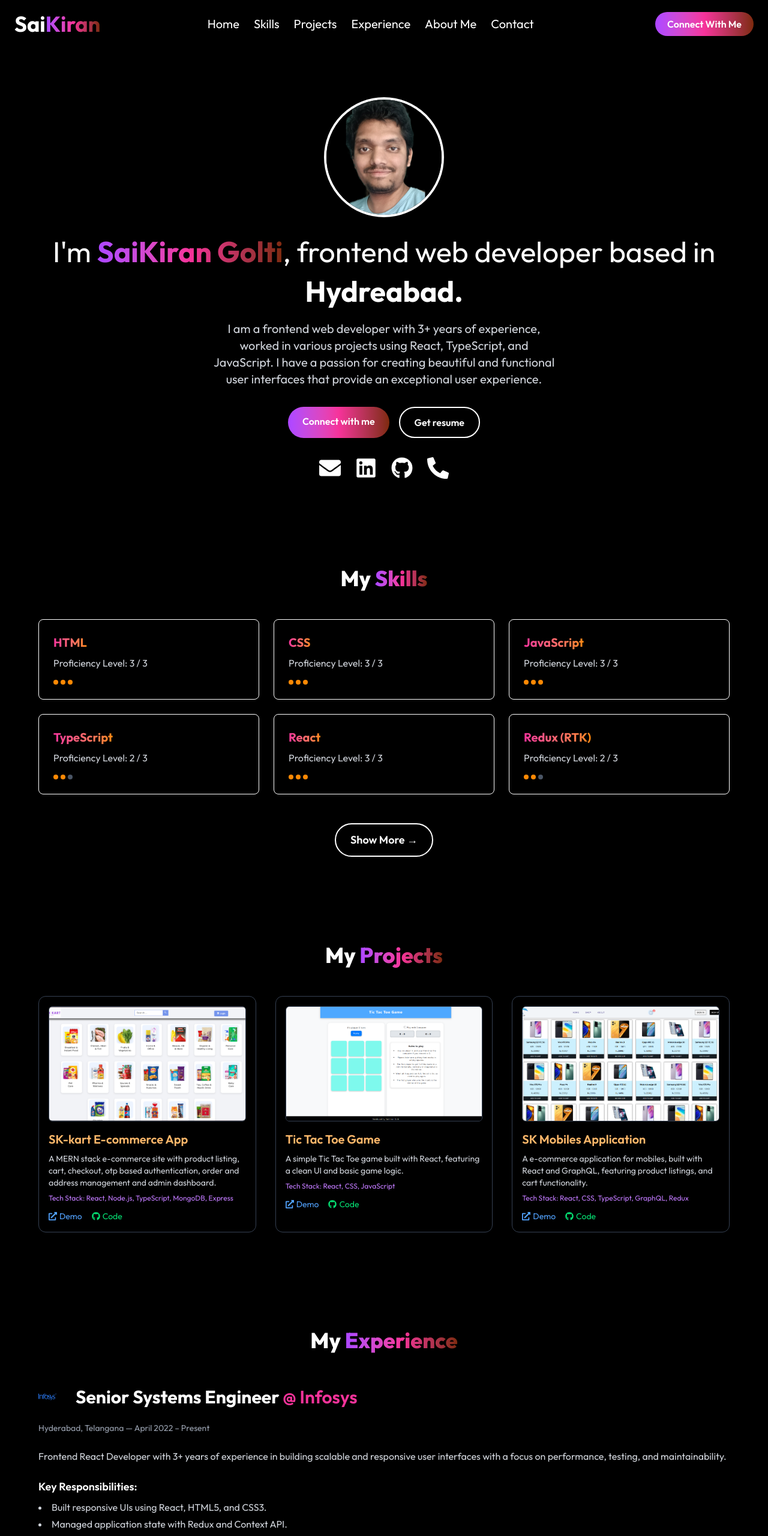
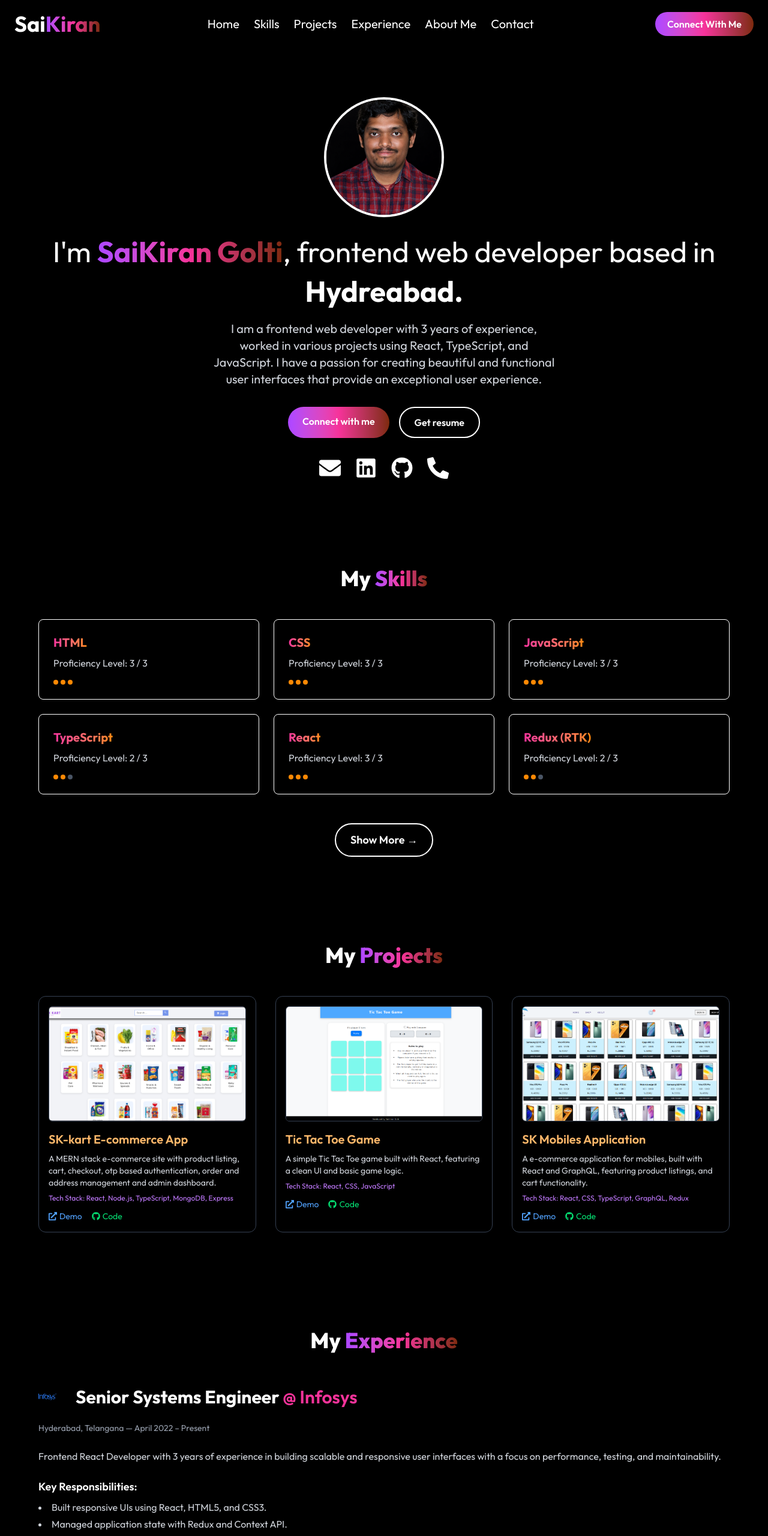
Before and after one commit to golti-saikiran/saikirangolti-portfolio, a React (Vite) app: page / in a window 1280 px wide. Shown: the top 2560 px of the page at 60% size. Built offline with nearby package versions, Linux system fonts and the light colour scheme; a web font is replaced by a local one.

Commit message:
Updated Hero image, added dynamic experience calculation

```diff
--- a/src/App.jsx
+++ b/src/App.jsx
@@ -1,4 +1,4 @@
-import React, { useEffect } from 'react'
+import React, { useEffect, useState } from 'react'
 import NavBar from './components/NavBar'
 import Hero from './components/Hero'
 import Skills from './components/Skills'
@@ -10,9 +10,24 @@ import AOS from 'aos';
 import 'aos/dist/aos.css';
 import Projects from './components/Projects'
 
+const calculateExperience = () => {
+  const startDate = new Date(2022, 3, 4);
+  const today = new Date();
+  let years = today.getFullYear() - startDate.getFullYear();
+  let months = today.getMonth() - startDate.getMonth();
 
+  if (months < 0) {
+    years -= 1;
+    months += 12;
+  }
+
+  if (years > 0 && months > 0) return `${years} years ${months} months`;
+  if (years > 0) return `${years} years`;
+  return `${months} months`;
+};
 
 const App = () => {
+  const [totalExperience] = useState(() => calculateExperience());
 
   useEffect(() => {
     AOS.init({ duration: 1000, once: true });
@@ -21,11 +36,11 @@ const App = () => {
   return (
     <>
       <NavBar />
-      <Hero />
+      <Hero experience={totalExperience} />
       <Skills />
       <Projects />
-      <Experience />
-      <AboutMe />
+      <Experience experience={totalExperience} />
+      <AboutMe experience={totalExperience} />
       <ContactMe />
       <Footer />
     </>
--- a/src/components/AboutMe.jsx
+++ b/src/components/AboutMe.jsx
@@ -1,7 +1,7 @@
 import React from 'react';
 import 'aos/dist/aos.css';
 
-const About = () => {
+const About = ({ experience }) => {
     return (
         <section className="w-full bg-black text-white py-20 px-4" id="about">
             <div className="max-w-5xl mx-auto">
@@ -23,7 +23,7 @@ const About = () => {
                         <p className="text-lg text-gray-300 leading-relaxed">
                             Hello! I'm <span className="text-white font-semibold">SaiKiran Golti</span>, a passionate and detail-oriented{' '}
                             <span className="text-pink-400 font-semibold">Frontend Developer</span> based in Hyderabad, India.
-                            I have over <span className="text-orange-400 font-semibold"> 3years of experience</span> crafting user-friendly,
+                            I have over <span className="text-orange-400 font-semibold">{experience} of experience</span> crafting user-friendly,
                             scalable, and modern web interfaces using technologies like{' '}
                             <span className="text-purple-400">React</span>,{' '}
                             <span className="text-purple-400">CSS</span>, and{' '}
@@ -51,7 +51,7 @@ const About = () => {
                         data-aos="fade-up"
                     >
                         <p><span className="font-bold text-white">Location:</span> Hyderabad, India</p>
-                        <p><span className="font-bold text-white">Experience:</span> 3+ Years</p>
+                        <p><span className="font-bold text-white">Experience:</span> {experience}</p>
                         <p><span className="font-bold text-white">Specialization:</span> Frontend Development</p>
                         <p><span className="font-bold text-white">Stack:</span> HTML, CSS, JavaScript, React, Tailwind, TypeScript, Redux, Node.js, MongoDB</p>
                         <p><span className="font-bold text-white">Currently Learning:</span> Next.js & MERN Stack</p>
--- a/src/components/ContactMe.jsx
+++ b/src/components/ContactMe.jsx
@@ -9,7 +9,9 @@ const ContactMe = () => {
         subject: "",
         message: ""
     });
-    const disableCondition = !formData.name || !formData.email || !formData.subject || !formData.message
+    const [isSubmitting, setIsSubmitting] = useState(false);
+    const [submitStatus, setSubmitStatus] = useState({ type: '', message: '' });
+    const disableCondition = !formData.name || !formData.email || !formData.subject || !formData.message || isSubmitting;
 
     const handleChange = (e) => {
         setFormData({ ...formData, [e.target.name]: e.target.value });
@@ -17,13 +19,48 @@ const ContactMe = () => {
 
     const submitForm = async (e) => {
         e.preventDefault();
-        alert("Send email feature is not implimented yet, but very soon it will get added")
+        if (disableCondition) return;
+
+        setIsSubmitting(true);
+        setSubmitStatus({ type: '', message: '' });
+
+        try {
+            const response = await fetch('https://formsubmit.co/ajax/saikiran.golti@gmail.com', {
+                method: 'POST',
+                headers: {
+                    'Content-Type': 'application/json',
+                    'Accept': 'application/json'
+                },
+                body: JSON.stringify({
+                    name: formData.name,
+                    email: formData.email,
+                    subject: formData.subject,
+                    message: formData.message
+                })
+            });
+
+            if (!response.ok) {
+                throw new Error('Unable to send message');
+            }
+
+            setSubmitStatus({
+                type: 'success',
+                message: 'Thanks! Your message has been sent successfully.'
+            });
             setFormData({
                 name: "",
                 email: "",
                 subject: "",
                 message: ""
-        })
+            });
+        } catch (error) {
+            setSubmitStatus({
+                type: 'error',
+                message: 'Sorry, something went wrong. Please email me directly at saikiran.golti@gmail.com.'
+            });
+        } finally {
+            setIsSubmitting(false);
+        }
     };
 
     return (
@@ -52,7 +89,10 @@ const ContactMe = () => {
 
                     {/* Contact Form */}
                     <form className="md:w-1/2 flex flex-col gap-6" onSubmit={submitForm}>
-                        {/* <div className="flex flex-col md:flex-row gap-6"> */}
+                        <input type="hidden" name="_captcha" value="false" />
+                        <input type="hidden" name="_template" value="table" />
+                        <input type="text" name="_honey" style={{ display: 'none' }} autoComplete="off" />
+
                         <input
                             type="text"
                             placeholder="Your Name"
@@ -69,7 +109,6 @@ const ContactMe = () => {
                             value={formData.email}
                             onChange={(e) => handleChange(e)}
                         />
-                        {/* </div> */}
 
                         <input
                             type="text"
@@ -89,12 +128,18 @@ const ContactMe = () => {
                             onChange={(e) => handleChange(e)}
                         ></textarea>
 
+                        {submitStatus.message && (
+                            <p className={`text-sm ${submitStatus.type === 'success' ? 'text-green-400' : 'text-red-400'}`}>
+                                {submitStatus.message}
+                            </p>
+                        )}
+
                         <button
                             type="submit"
                             className="self-center bg-gradient-to-r from-purple-500 via-pink-500 to-orange-900 text-white px-8 py-3 rounded-full font-semibold hover:opacity-90 transition disabled:opacity-50 disabled:text-gray-400"
                             disabled={disableCondition}
                         >
-                            Send Message
+                            {isSubmitting ? 'Sending...' : 'Send Message'}
                         </button>
                     </form>
                 </div>
--- a/src/components/Experience.jsx
+++ b/src/components/Experience.jsx
@@ -1,7 +1,10 @@
-import React, { useEffect } from 'react';
+import React from 'react';
 import { FaMicrosoft, FaProjectDiagram } from 'react-icons/fa';
 import { SiInfosys } from 'react-icons/si';
 import 'aos/dist/aos.css';
+
+const ExperienceSection = ({ experience }) => {
+  const experienceDescription = `Frontend React Developer with ${experience} of experience in building scalable and responsive user interfaces with a focus on performance, testing, and maintainability.`;
 
   const experiences = [
     {
@@ -10,8 +13,7 @@ const experiences = [
       title: 'Senior Systems Engineer',
       location: 'Hyderabad, Telangana',
       duration: 'April 2022 – Present',
-    description:
-      'Frontend React Developer with 3+ years of experience in building scalable and responsive user interfaces with a focus on performance, testing, and maintainability.',
+      description: experienceDescription,
       responsibilities: [
         'Built responsive UIs using React, HTML5, and CSS3.',
         'Managed application state with Redux and Context API.',
@@ -52,7 +54,6 @@ const experiences = [
     }
   ];
 
-const ExperienceSection = () => {
   return (
     <section className="w-full bg-black text-white py-20 px-6" id="experience">
       <div className="max-w-6xl mx-auto">
--- a/src/components/Hero.jsx
+++ b/src/components/Hero.jsx
@@ -1,9 +1,10 @@
 import React from 'react';
 import 'aos/dist/aos.css';
 import HeroImage from '../assets/HeroImage.jpg';
+import Hero2 from '../assets/Hero2.png';
 import { FaEnvelope, FaGithub, FaLinkedin, FaPhoneAlt } from 'react-icons/fa';
 
-const Hero = () => {
+const Hero = ({ experience }) => {
 
     return (
         <section
@@ -16,7 +17,7 @@ const Hero = () => {
                 data-aos="zoom-in"
             >
                 <img
-                    src={HeroImage}
+                    src={Hero2}
                     alt="Profile"
                     className="w-full h-full object-cover"
                 />
@@ -42,7 +43,7 @@ const Hero = () => {
                 data-aos="fade-up"
                 data-aos-delay="200"
             >
-                I am a frontend web developer with 3+ years of experience, worked in various projects using React, TypeScript, and JavaScript. I have a passion for creating beautiful and functional user interfaces that provide an exceptional user experience.
+                I am a frontend web developer with {experience} of experience, worked in various projects using React, TypeScript, and JavaScript. I have a passion for creating beautiful and functional user interfaces that provide an exceptional user experience.
             </p>
 
             {/* Buttons */}
```
Also changed, not shown: src/assets/Hero2.png (added). Lines whose indentation alone changed are shown as unchanged.
